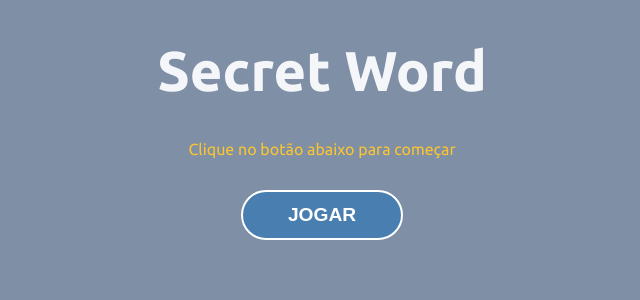
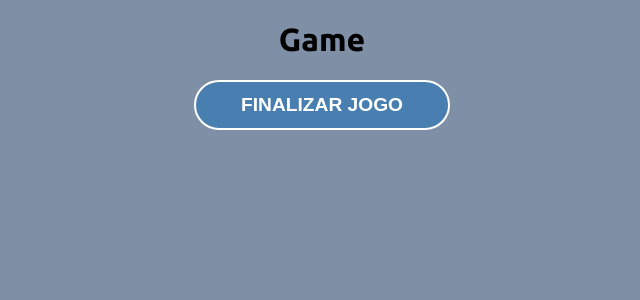
Before and after one commit to torressg/SecretWord, a React (Vite) app: page / in a window 1280 px wide. Both pictures are taken after a click on the button "JOGAR". Shown: the top 300 px of the page, without its empty margins (318-958 px from the left). Built offline with nearby package versions, Linux system fonts and the light colour scheme.

Commit message:
Create Pages and Basic Functions

```diff
--- a/src/App.jsx
+++ b/src/App.jsx
@@ -1,12 +1,86 @@
+// CSS
 import './App.css'
 
+// React
+import { useCallback, useEffect, useState } from 'react'
+
+// Data
+import { wordsList } from './data/wordsList'
+
+// Components
 import { StartScreen } from './components/StartScreen'
+import { GameScreen } from './components/GameScreen'
+import { EndScreen } from './components/EndScreen'
+
+const stages = [
+  { id: 1, name: "start" },
+  { id: 2, name: "game" },
+  { id: 3, name: "end" },
+]
 
 function App() {
 
+  const [gameStage, setGameStage] = useState(stages[0].name)
+  const [words] = useState(wordsList)
+
+
+  const [pickedWord, setPickedWord] = useState("")
+  const [pickedCategory, setPickedCategory] = useState("")
+  const [letters, setLetters] = useState([])
+
+  function pickWordAndCategory() {
+    // pick a random category
+    const categories = Object.keys(words)
+    const category = categories[Math.floor(Math.random() * Object.keys(categories).length)]
+
+    // pick a random word
+    const word = words[category][Math.floor(Math.random() * words[category].length)]
+
+    return {word, category}
+  }
+
+  // start the game
+  function handleStart() {
+    // pick word and pick category
+    const {word, category} = pickWordAndCategory()
+
+    // create an array of letters
+    let wordLetters = word.toLowerCase()
+    wordLetters = wordLetters.split("")
+
+    // fill states
+    setPickedWord(word)
+    setPickedCategory(category)
+    setLetters(wordLetters)
+
+    // game screen
+    setGameStage(stages[1].name)
+  }
+
+  // input of letters
+  function verifyLetter() {
+    setGameStage(stages[2].name)
+  }
+
+  // restart the game
+  function retry() {
+    setGameStage(stages[0].name)
+  }
+
   return (
     <div className='App'>
-      <StartScreen />
+      {gameStage === "start" &&
+        <StartScreen
+          click={handleStart}
+        />}
+      {gameStage === "game" &&
+        <GameScreen
+          click={verifyLetter}
+        />}
+      {gameStage === "end" &&
+        <EndScreen
+          click={retry}
+        />}
     </div>
   )
 }
--- /dev/null
+++ b/src/components/EndScreen.jsx
@@ -0,0 +1,12 @@
+import React from 'react'
+
+import './EndScreen.css'
+
+export const EndScreen = ({ click }) => {
+    return (
+        <div>
+            <h1>EndScreen</h1>
+            <button onClick={click}>Reiniciar</button>
+        </div>
+    )
+}
--- /dev/null
+++ b/src/components/GameScreen.jsx
@@ -0,0 +1,12 @@
+import React from 'react'
+
+import './GameScreen.css'
+
+export const GameScreen = ({ click }) => {
+  return (
+    <div>
+      <h1>Game</h1>
+      <button onClick={ click }>Finalizar Jogo</button>
+    </div>
+  )
+}
--- a/src/components/StartScreen.jsx
+++ b/src/components/StartScreen.jsx
@@ -1,13 +1,13 @@
 import React from 'react'
 
-import './StartScreen.Module.css'
+import './StartScreen.css'
 
-export const StartScreen = () => {
+export const StartScreen = ({ click }) => {
     return (
         <div className='start'>
             <h1>Secret Word</h1>
             <p>Clique no botão abaixo para começar</p>
-            <button>Jogar</button>
+            <button onClick={ click }>Jogar</button>
         </div>
     )
 }
```
Also changed, not shown: src/components/EndScreen.css (added), src/components/GameScreen.css (added), src/components/StartScreen.css (renamed from src/components/StartScreen.Module.css), src/data/wordsList.jsx (renamed from src/data/words.jsx).
